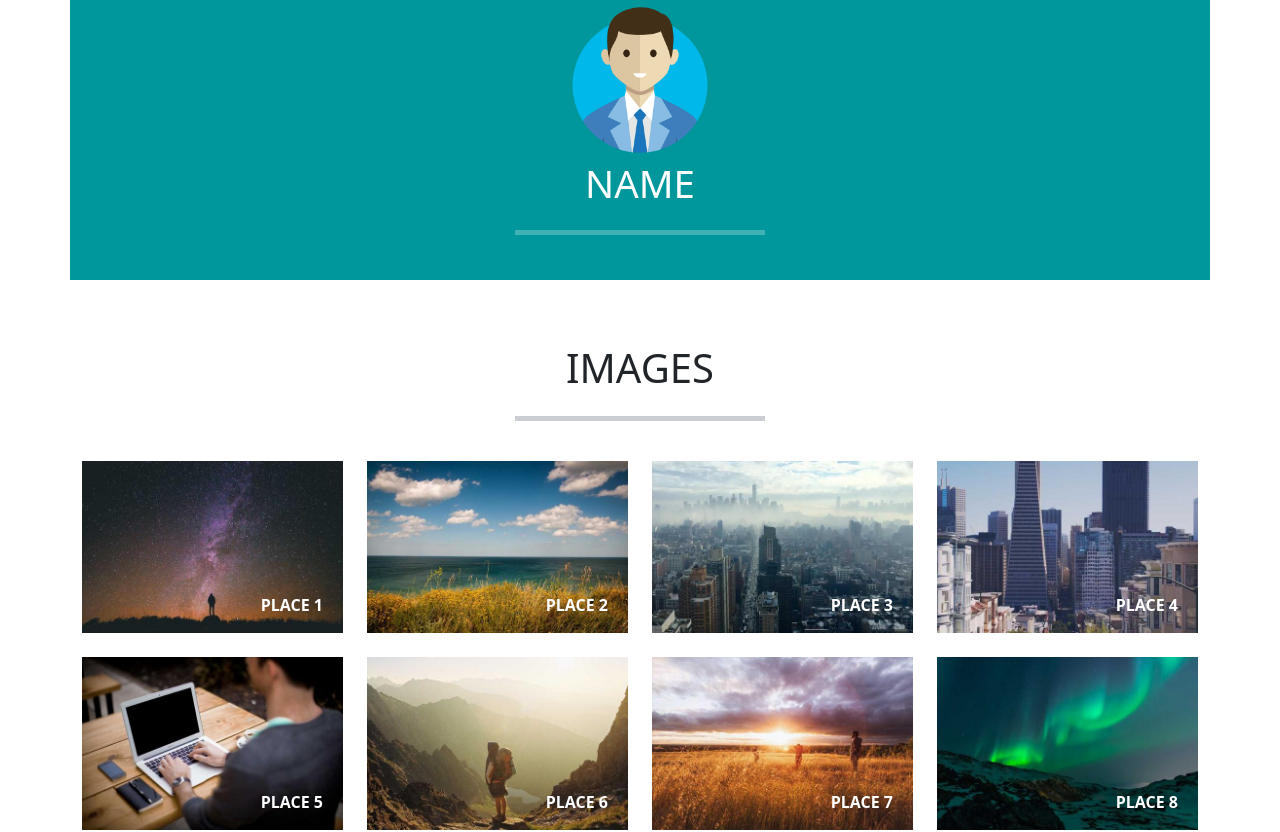
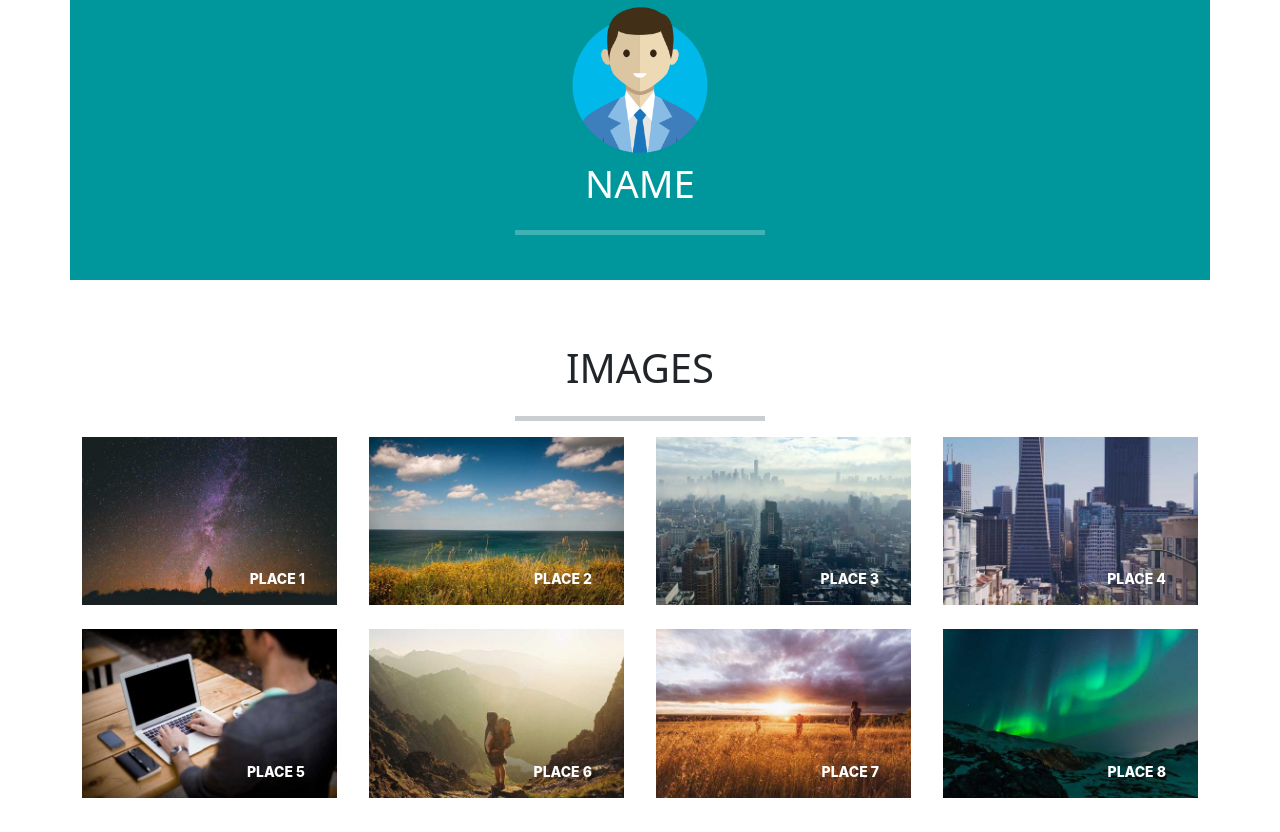
Before and after one commit to hueylu910201/2023.2.15.helloReact2, a React (Vite) app: page / in a window 1280 px wide. Shown: the top 832 px of the page. Built offline with nearby package versions, Linux system fonts and the light colour scheme.

Commit message:
antd Row&Col

```diff
--- a/src/component/Content.jsx
+++ b/src/component/Content.jsx
@@ -1,5 +1,6 @@
 import Images from "../json/images.json";
 import ContentItem from "./ContentItem";
+import { Row , Col } from "antd";
 export default function Content() {
     return (
         <div>
@@ -9,11 +10,19 @@ export default function Content() {
                         <h1 className="text-center">IMAGES</h1>
                         <hr className="divider--dark" />
                     </div>
-                    <div className="row">
+                    <Row gutter={[32,24]}>
                         {Images.map(images=>(
-                            <ContentItem key={images.id} images={images}/>
+                            <Col
+                                key={images.id}
+                                sm={{span:24}}
+                                lg={{span:12}}
+                                xl={{span:6}}
+                                xxl={{span:6}}
+                            >
+                                <ContentItem images={images}/>
+                            </Col>
                         ))}
-                    </div>
+                    </Row>
                 </div>
             </article>
 
--- a/src/component/ContentItem.jsx
+++ b/src/component/ContentItem.jsx
@@ -1,7 +1,7 @@
 export default function ContentItem({images}){
     return(
         <section
-            className="image mt-4 col-sm-6 col-lg-3"
+            className="image"
             key={images.id}
         >
             <div>
--- a/src/component/Footer.jsx
+++ b/src/component/Footer.jsx
@@ -8,9 +8,9 @@ export default function Footer() {
                             臺北市和平東路二段134號，國立臺北教育大學 數位科技設計學系
                         </h5>
                         <ul className="footer__list col-lg-4">
-                            <li className="footer__item"><a href="" className="footer__link"><i className="fab fa-facebook-f"></i></a></li>
-                            <li className="footer__item"><a href="" className="footer__link"><i className="fab fa-google-plus-g"></i></a></li>
-                            <li className="footer__item"><a href="" className="footer__link"><i className="fab fa-linkedin-in"></i></a></li>
+                            <li className="footer__item"><a href="https://www.youtube.com/watch?v=O91DT1pR1ew" className="footer__link"><i className="fab fa-facebook-f"></i></a></li>
+                            <li className="footer__item"><a href="https://www.youtube.com/watch?v=O91DT1pR1ew" className="footer__link"><i className="fab fa-google-plus-g"></i></a></li>
+                            <li className="footer__item"><a href="https://www.youtube.com/watch?v=O91DT1pR1ew" className="footer__link"><i className="fab fa-linkedin-in"></i></a></li>
                         </ul>
                     </div>
                 </div>
```
